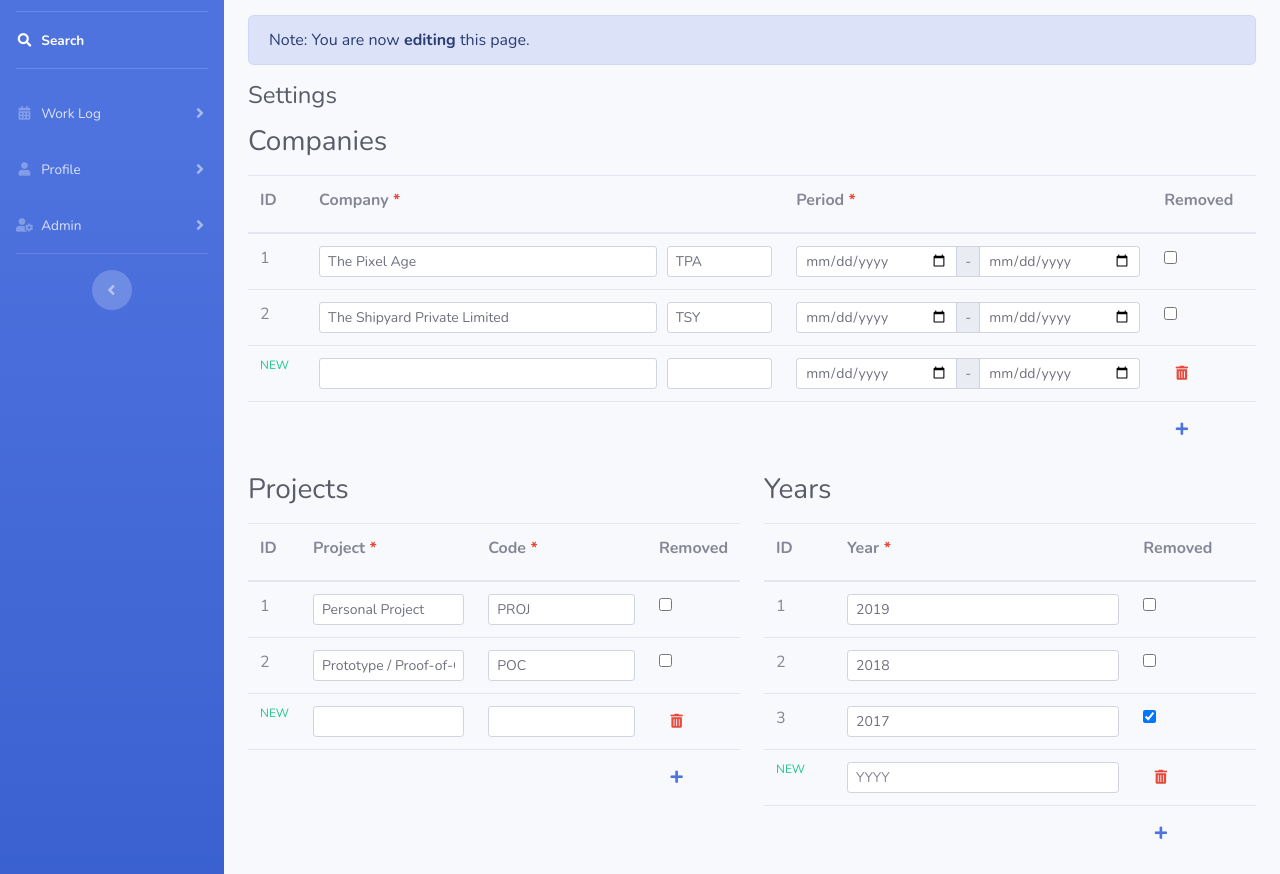
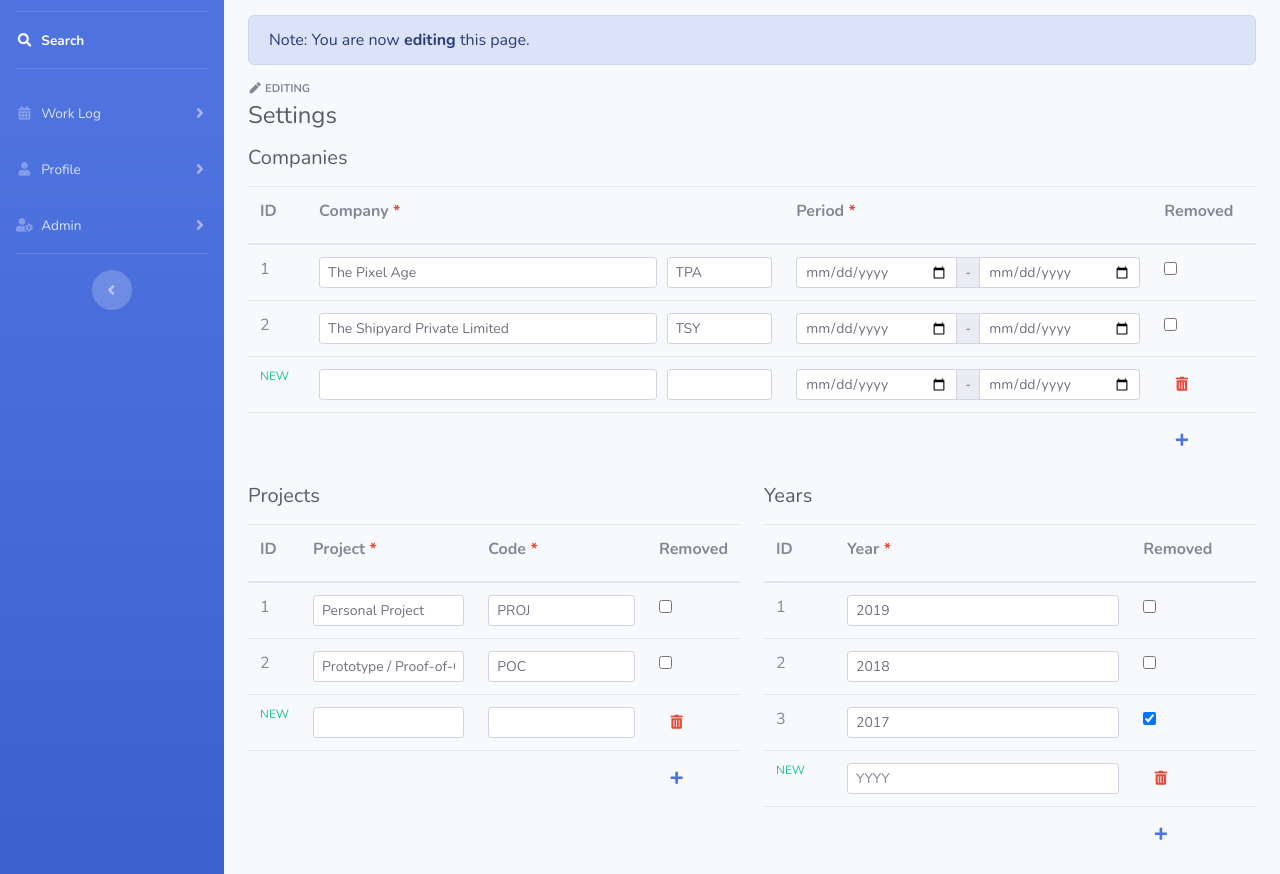
Before and after one commit to davinaleong/proj-worklog-template, a website with bundled scripts: page settings-edit.html in a window 1280 px wide. Shown: the part 59-933 px from the top of the page. Built offline with nearby package versions, Linux system fonts and the light colour scheme.

Commit message:
More tightening of form styles

```diff
--- a/settings-edit.html
+++ b/settings-edit.html
@@ -140,13 +140,20 @@
             Note: You are now <strong>editing</strong> this page.
           </div>
 
+          <!-- Tags -->
+          <div class="d-flex align-items-center mb-1">
+            <div class="text-xs font-weight-bold text-seconary text-uppercase mr-1">
+              <i class="fas fa-fw fa-pen"></i> EDITING
+            </div>
+          </div>
+
           <!-- Page Sub-Heading -->
           <h2 class="h4 mb-3 text-gray-800">Settings</h2>
 
           <form class="row" method="POST" action="">
             <!-- Companies Table -->
             <div class="col-12">
-              <h3 class="mb-3 text-gray-800">Companies</h3>
+              <h3 class="h5 mb-3 text-gray-800">Companies</h3>
 
               <!-- Add/Remove/Edit Companies Table Form -->
               <table class="table">
@@ -279,7 +286,7 @@
 
             <!-- Projects Table -->
             <div class="col-12 col-lg-6">
-              <h3 class="mb-3 text-gray-800">Projects</h3>
+              <h3 class="h5 mb-3 text-gray-800">Projects</h3>
 
               <!-- Projects Form Table -->
               <table class="table">
@@ -366,7 +373,7 @@
 
             <!-- Years Table -->
             <div class="col-12 col-lg-6">
-              <h3 class="mb-3 text-gray-800">Years</h3>
+              <h3 class="h5 mb-3 text-gray-800">Years</h3>
 
               <table class="table">
                 <thead>
@@ -449,7 +456,7 @@
 
             <!-- Day-types Table -->
             <div class="col-12">
-              <h3 class="mb-3 text-gray-800">Day-types</h3>
+              <h3 class="h5 mb-3 text-gray-800">Day-types</h3>
 
               <table class="table">
                 <thead>
```
Also changed, not shown: existing-log-edit.html (+5 -4 lines), new-log.html (+5 -4 lines).
